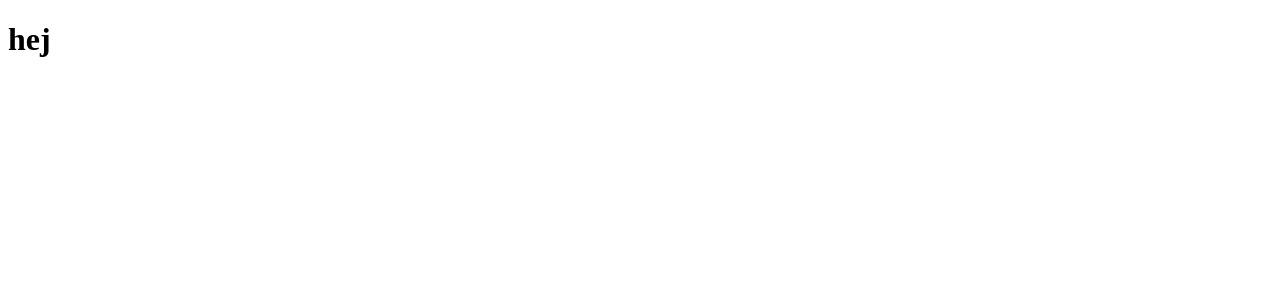
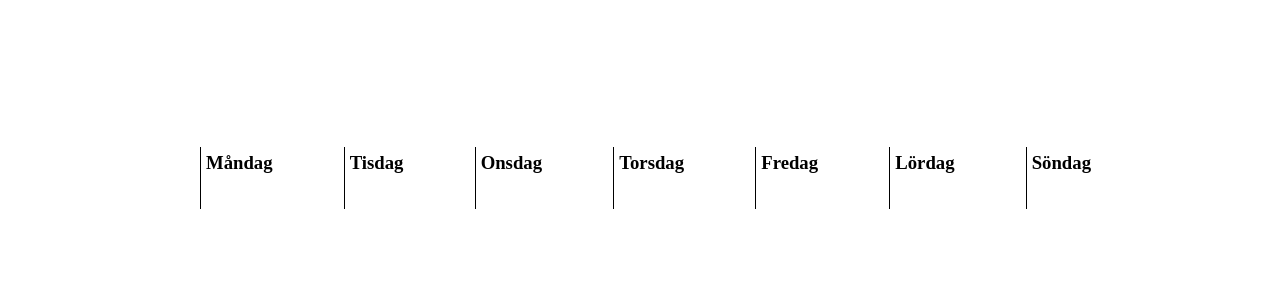
Before and after one commit to Liljenberg89/schema, a React (Vite) app in the folder schema/: page / in a window 1280 px wide. Shown: the top 300 px of the page. Built offline with nearby package versions, Linux system fonts and the light colour scheme.

Commit message:
kalendervy started

```diff
--- a/schema/src/App.jsx
+++ b/schema/src/App.jsx
@@ -1,9 +1,10 @@
 import ToDo from "./components/toDo/toDo";
+import Schema from "./components/schema/schema";
 
 function App() {
   return (
     <>
-      <ToDo></ToDo>
+      <Schema></Schema>
     </>
   );
 }
--- a/schema/src/components/schema/schema.css
+++ b/schema/src/components/schema/schema.css
@@ -0,0 +1,21 @@
+.container {
+  width: 100vw;
+  height: 100vh;
+  display: flex;
+  justify-content: center;
+  align-items: center;
+}
+.schema-box {
+  width: 70vw;
+  height: 70vh;
+  display: grid;
+  grid-template-columns: auto auto auto auto auto auto auto;
+  grid-template-rows: 100px auto auto auto auto auto;
+
+  justify-content: space-between;
+}
+.days {
+  padding: 5px;
+  display: grid;
+  border-left: solid black 1px;
+}
--- a/schema/src/components/schema/schema.jsx
+++ b/schema/src/components/schema/schema.jsx
@@ -0,0 +1,26 @@
+import React from "react";
+import "./schema.css";
+
+const Schema = () => {
+  const arr = [
+    "Måndag",
+    "Tisdag",
+    "Onsdag",
+    "Torsdag",
+    "Fredag",
+    "Lördag",
+    "Söndag",
+  ];
+
+  return (
+    <div class="container">
+      <div class="schema-box">
+        {arr.map((a) => (
+          <h3 class="days">{a}</h3>
+        ))}
+      </div>
+    </div>
+  );
+};
+
+export default Schema;
```
